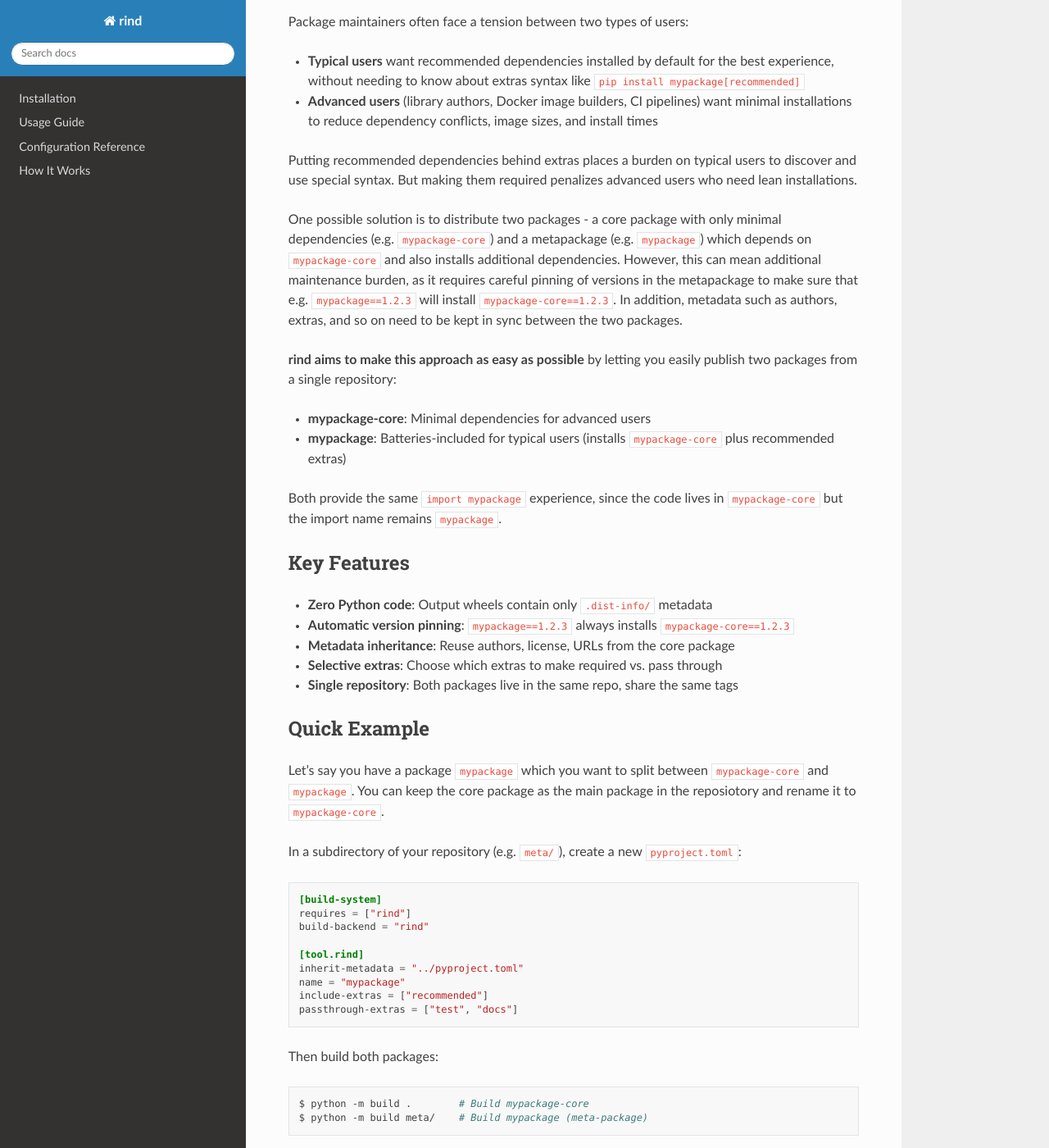
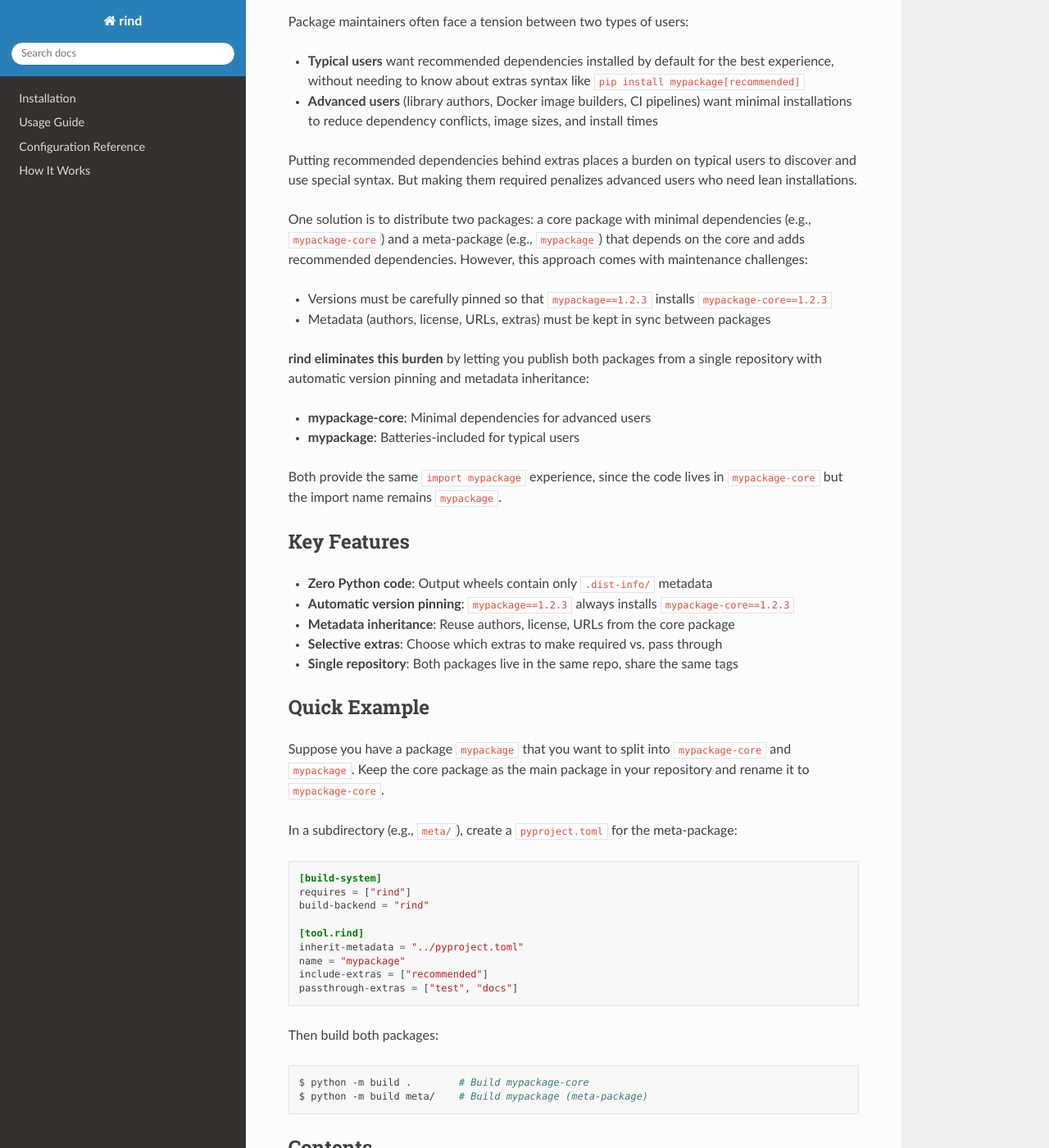
Before and after one commit to astrofrog/rind, a Sphinx documentation site: the page built from docs/index.rst, in a window 1280 px wide and 1400 px high, scrolled down 523 px. Shown: the whole window at 82% size. Built offline with Sphinx 7.4.7 and the Read the Docs theme 3.1.0, drawn with Linux system fonts in a browser that asks for light colours; some of the changed text lies outside the part shown.

Commit message:
Further improve wording

```diff
--- a/docs/index.rst
+++ b/docs/index.rst
@@ -1,12 +1,12 @@
 rind
-===================
+====
 
 .. warning::
 
    This package is experimental and under active development.
    The API may change without notice.
 
-A minimal [PEP 517](https://peps.python.org/pep-0517/) build backend for
+A minimal `PEP 517 <https://peps.python.org/pep-0517/>`_ build backend for
 creating **meta-packages** — packages that extend a core package by installing
 additional dependencies.
 
@@ -31,20 +31,20 @@ Putting recommended dependencies behind extras places a burden on typical users
 to discover and use special syntax. But making them required penalizes advanced
 users who need lean installations.
 
-One possible solution is to distribute two packages - a core package with only
-minimal dependencies (e.g. ``mypackage-core``) and a metapackage (e.g.
-``mypackage``) which depends on ``mypackage-core`` and also installs additional
-dependencies. However, this can mean additional maintenance burden, as it
-requires careful pinning of versions in the metapackage to make sure that e.g.
-``mypackage==1.2.3`` will install ``mypackage-core==1.2.3``. In addition, metadata
-such as authors, extras, and so on need to be kept in sync between the two packages.
+One solution is to distribute two packages: a core package with minimal
+dependencies (e.g., ``mypackage-core``) and a meta-package (e.g., ``mypackage``)
+that depends on the core and adds recommended dependencies. However, this
+approach comes with maintenance challenges:
 
-**rind aims to make this approach as easy as possible** by letting you easily publish two packages
-from a single repository:
+- Versions must be carefully pinned so that ``mypackage==1.2.3`` installs
+  ``mypackage-core==1.2.3``
+- Metadata (authors, license, URLs, extras) must be kept in sync between packages
+
+**rind eliminates this burden** by letting you publish both packages from a
+single repository with automatic version pinning and metadata inheritance:
 
 - **mypackage-core**: Minimal dependencies for advanced users
-- **mypackage**: Batteries-included for typical users (installs ``mypackage-core``
-  plus recommended extras)
+- **mypackage**: Batteries-included for typical users
 
 Both provide the same ``import mypackage`` experience, since the code lives in
 ``mypackage-core`` but the import name remains ``mypackage``.
@@ -62,11 +62,12 @@ Key Features
 Quick Example
 -------------
 
-Let's say you have a package ``mypackage`` which you want to split between
-``mypackage-core`` and ``mypackage``. You can keep the core package as the main
-package in the reposiotory and rename it to ``mypackage-core``.
+Suppose you have a package ``mypackage`` that you want to split into
+``mypackage-core`` and ``mypackage``. Keep the core package as the main
+package in your repository and rename it to ``mypackage-core``.
 
-In a subdirectory of your repository (e.g. ``meta/``), create a new ``pyproject.toml``:
+In a subdirectory (e.g., ``meta/``), create a ``pyproject.toml`` for the
+meta-package:
 
 .. code-block:: toml
 
```
Also changed, not shown: README.md (+6 -4 lines), docs/usage.rst (+22 -5 lines).
